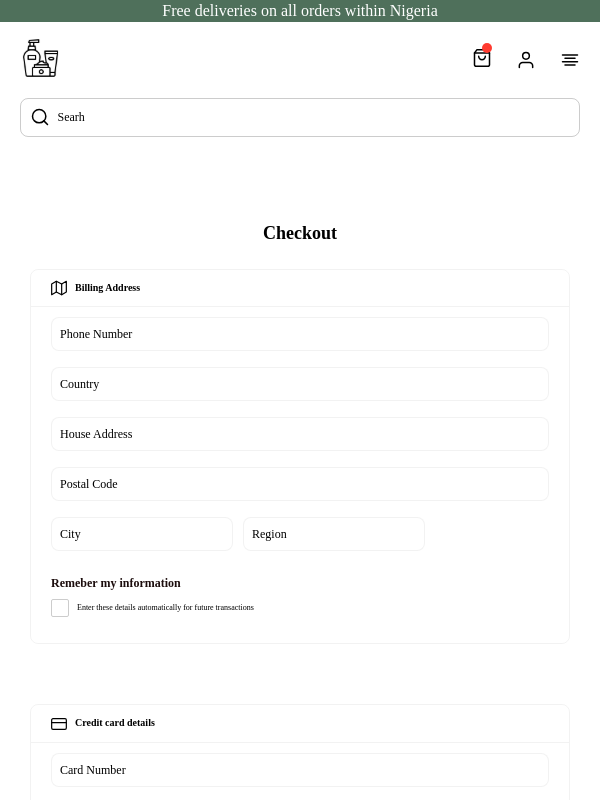
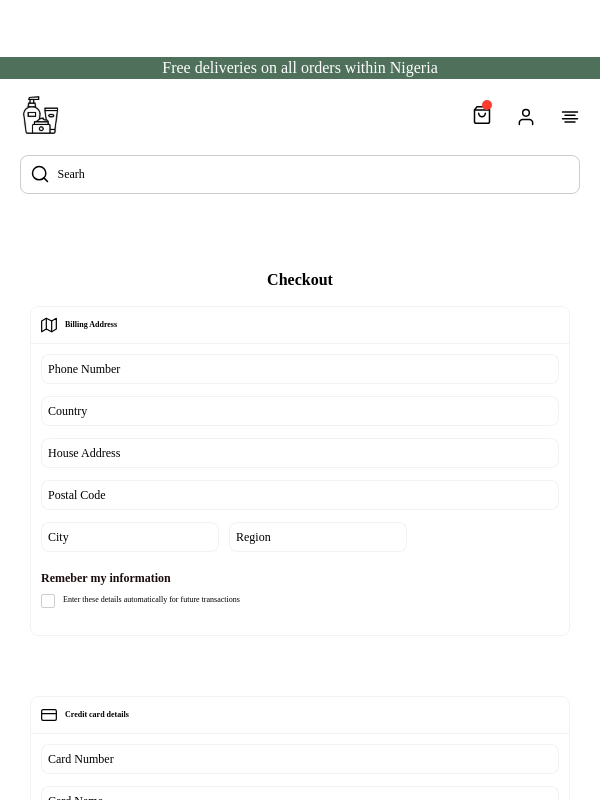
Before and after one commit to rajiss-ctrl/hng-stage-2-task, a React (Vite) app: page /checkout-form in a window 600 px wide. Shown: the top 800 px of the page. Built offline with nearby package versions, Linux system fonts and the light colour scheme.

Commit message:
adjustment

```diff
--- a/src/components/Hero.jsx
+++ b/src/components/Hero.jsx
@@ -5,6 +5,9 @@ import HeroImg from '../assets/Frame 23.svg'
 const Hero = () => {
   return (
     <section className='hero-container'>
+        <div className="cta-remark-mobile">
+            <p> Free deliveries on all orders within Nigeria</p>
+      </div>
       <div className="navbar">
         <NavBar/>
       </div>
--- /dev/null
+++ b/src/components/MobileNavbar.css
@@ -0,0 +1,50 @@
+nav.mobile-nav-container{
+    background: #FFFFFF;
+    border-radius: 10px;
+}
+
+.mobile-nav-logo{
+    width: 100%;
+    display: flex;
+    padding: 16px 20px;
+    align-items: center;
+    justify-content: space-between;
+}
+nav.mobile-nav-container,
+nav.mobile-nav-container ul{
+    width: 100%;
+    display: flex;
+    gap: 0;
+    align-items: center;
+    justify-content: center;
+    flex-direction: column;
+    padding-bottom: 16px;
+}
+nav.mobile-nav-container ul li{
+    font-family: Satoshi;
+    font-size: 12px;
+    font-weight: 500;
+    line-height: 16.2px;
+    color: rgba(0, 0, 0, 1);
+
+    width: 100%;
+    text-align: center;
+    list-style: none;
+    text-decoration: none;
+    border-top: 1px solid rgba(0, 0, 0, 0.05);
+    padding: 10px 0;
+    margin-bottom: 0;
+}
+nav.mobile-nav-container ul li a{
+    text-decoration: none;
+    font-family: Satoshi;
+    font-size: 12px;
+    font-weight: 500;
+    line-height: 16.2px;
+    color: rgba(0, 0, 0, 1);
+}
+@media screen and (min-width: 600px){
+    nav.mobile-nav-container{
+        display: none;
+    }
+}
--- /dev/null
+++ b/src/components/MobileNavbar.jsx
@@ -0,0 +1,38 @@
+import React from 'react'
+import Logo from '../assets/logo.svg'
+import Times from '../assets/times.svg'
+import './MobileNavbar.css';
+import { Link } from 'react-router-dom';
+
+const MobileNavbar = ({handleBurgerMenu}) => {
+  return (
+    <nav className='mobile-nav-container'>
+      <div className="mobile-nav-logo">
+        <Link to={"/"}><img src={Logo} alt="" /></Link>
+        <img onClick={handleBurgerMenu} src={Times} alt="" />
+      </div>
+      <ul>
+        <li>
+            <Link to="/">Home</Link>
+        </li>
+        <li>
+            <Link>Shop</Link>
+        </li>
+        <li>
+            <Link>Categories</Link>
+        </li>
+        <li>
+            <Link>About</Link>
+        </li>
+        <li>
+            <Link>Contact</Link>
+        </li>
+        <li>
+            <Link>Blog</Link>
+        </li>
+      </ul>
+    </nav>
+  )
+}
+
+export default MobileNavbar
--- a/src/components/NavBar.jsx
+++ b/src/components/NavBar.jsx
@@ -7,6 +7,7 @@ import User from '../assets/user.svg'
 import BugerMenu from '../assets/Burger-Menu.svg'
 import Times from '../assets/times.svg'
 import { Link, useLocation } from 'react-router-dom'
+import MobileNavbar from './MobileNavbar'
 
 const NavBar = () => {
   const [burger, setBurger]= useState(false)
@@ -19,10 +20,13 @@ const NavBar = () => {
   return (
     <div className='nav-container'>
     <nav>
+      <div className={`${!burger ? "hidden" : "open"} `}>
+        <MobileNavbar burger={burger} handleBurgerMenu={handleBurgerMenu}/>
+      </div>
       <div className="logo">
       <Link to="/"><img src={Logo} alt="" /></Link>
       </div>
-      <ul className={`${!burger ? "hidden" : "open"} `}>
+      <ul>
         <img onClick={handleBurgerMenu} className='times' src={Times} alt="" />
         <li className={`hover-action ${location.pathname === "/"  ? "active" : "inActive" }`}>
         <Link to="/">Home</Link>
--- a/src/global.css
+++ b/src/global.css
@@ -4,10 +4,13 @@
   box-sizing: border-box;
   font-family: Satoshi;
 }
-.times{
+.times,.hidden,.open{
   display: none;
 }
 /* HomePage styles */
+.cta-remark-mobile{
+  display: none;
+}
 .cta-remark{
   padding: 8px, 60px, 8px, 60px;
   background: rgba(79, 112, 91, 1);
@@ -579,86 +582,99 @@ line-height: 16.2px;
 }
 
 @media screen and (max-width: 600px) {
-  .cta-remark p{
+  main{
+    overflow-x: hidden;
+  }
+  .cta-remark-mobile{
+    display: block;
+    font-family: Satoshi;
+    font-size: 16px;
+    font-weight: 500;
+    line-height: 21.6px;
+    background: rgba(79, 112, 91, 1);
+    color: rgba(255, 255, 255, 1);
+    display: flex;
+    align-items: center;
+    justify-content: center;
+  }
+  .cta-remark{
+ display: none;
+  }
+
+  .cta-remark p {
     font-size: 16px;
     font-weight: 500;
     line-height: 21.6px;
   }
 
-  nav ul.hidden{
+  .hidden {
     display: none;
     transition: all 0.8s ease;
   }
-  nav ul.open{
+
+
+
+  nav {
+    position: relative;
+    overflow: hidden;
+    padding: 0;
+    border-bottom: none;
+  }
+
+  .open {
+    width: 100%;
+    position: fixed;
+    left: 0;
+    top: 0;
     display: block;
-    transition: all 0.8s ease;
+    z-index: 150;
   }
-  nav .open img.times{
+
+  .nav-container {
+    padding: 0 20px;
+    padding-top: 16px;
+  }
+  .nav-container nav ul{
+    display: none;
+  }
+  .search-mobile {
+    margin-top: 16px;
+    display: flex;
+    align-items: center;
+    padding: 8.5px;
+    gap: 8px;
+    border-radius: 8px;
+    border: 1px solid rgba(0, 0, 0, 0.2);
+  }
+
+  .search-mobile input {
+    outline: none;
+    border: none;
+    background: transparent;
+  }
+
+  nav .nav-item-right .search {
+    display: none;
+  }
+
+  .burger-menu {
     display: block;
+  }
+
+  .hover-action {
+    display: flex;
+    align-items: center;
+    justify-content: space-between;
+  }
+
+  ul img.time {
     width: 16px;
     position: absolute;
     top: 10px;
     right: 10px;
   }
-
-
-  nav{
-    position: relative;
-    padding: 0;
-    border-bottom: none;
-  }
-  nav ul{
-    position: fixed;
-    left: 0;
-    top: 0;
-    justify-content: center;
-    flex-direction: column;
-    width: 200px;
-    height: 100vh;
-    background: #FFFFFF;
-    box-shadow: 0 4px 8px rgba(0, 0, 0, 0.1);
-    z-index: 100;
-    padding: 50px 0 0 20px;
-    transition: all 0.8s ease;
-  }
-  nav ul li{
-    margin-bottom:20px;
-  }
-  .nav-container {
-    padding:0 20px;
-    padding-top: 16px;
-  }
-  .search-mobile{
-    margin-top: 16px;
-    display: flex;
-    align-items: center;
-    padding: 8.5px;
-    gap: 8px;
-    border-radius:8px ;
-    border: 1px solid rgba(0, 0, 0, 0.2)
-  }
-  .search-mobile input{
-    outline: none;
-    border: none;
-    background: transparent;
-  }
-  nav .nav-item-right .search{
-    display: none;
-  }
-  .burger-menu{
-    display: block;
-  }
-  .hover-action{
-    display: flex;
-    align-items: center;
-    justify-content: space-between;
-  }
-
-  ul img.time{
-    width: 16px;
-    position: absolute;
-    top: 10px;
-    right: 10px;
+  .hero-container{
+    padding-top: 57px;
   }
   .hero-content,.footer-content{
     display: flex;
--- a/src/pages/CartPreviewPage.css
+++ b/src/pages/CartPreviewPage.css
@@ -461,6 +461,9 @@ td.td-flex .title-size span {
 }
 
 @media screen and (max-width: 600px){
+  .cart-preview-container{
+    padding-top: 57px;
+  }
   .cartpreview-wrap{
     flex-direction: column;
     padding:0 0 100px 0;
--- a/src/pages/CartPreviewPage.jsx
+++ b/src/pages/CartPreviewPage.jsx
@@ -81,7 +81,10 @@ const CartPreviewPage = () => {
   };
 
   return (
-    <section>
+    <section className='cart-preview-container'>
+         <div className="cta-remark-mobile">
+            <p> Free deliveries on all orders within Nigeria</p>
+      </div>
       <div className="cta-remark">
         <p> Free deliveries on all orders within Nigeria</p>
       </div>
--- a/src/pages/CheckoutForm.css
+++ b/src/pages/CheckoutForm.css
@@ -71,7 +71,8 @@ form input{
     margin-bottom: 16px;
 }
 .remember-btn input{
-    width: 16px;
+    width: auto;
+    height: auto;
     margin: 0;
 }
 .remember-btn p{
@@ -221,7 +222,10 @@ form div .form2-btn button{
   }
 
   /* For small mobile screens (max-width: 480px) */
-  @media (max-width: 480px) {
+  @media (max-width: 600px) {
+    .checkout{
+      padding-top: 57px;
+    }
     .checkoutform-wrapper h1 {
       padding: 10px;
       font-size: 16px;
--- a/src/pages/CheckoutForm.jsx
+++ b/src/pages/CheckoutForm.jsx
@@ -17,6 +17,9 @@ const CheckoutForm = () => {
 
     return (
         <section className='checkout'>
+           <div className="cta-remark-mobile">
+            <p> Free deliveries on all orders within Nigeria</p>
+          </div>
             <div className="cta-remark">
               <p> Free deliveries on all orders within Nigeria</p>
             </div>
@@ -104,8 +107,8 @@ const CheckoutForm = () => {
                   </div>
                 <form action="">
                   <div className="">
-                    <input type="text" placeholder='Card Number' />
-                    <input type="text" placeholder='Card Name' />
+                    <input type="number" placeholder='Card Number' />
+                    <input type="number" placeholder='Card Name' />
                     <div className="ex-date-cvv">
                       <input type="text" placeholder='Expiry Date' />
                       <input type="text" placeholder='CVV' />
```
